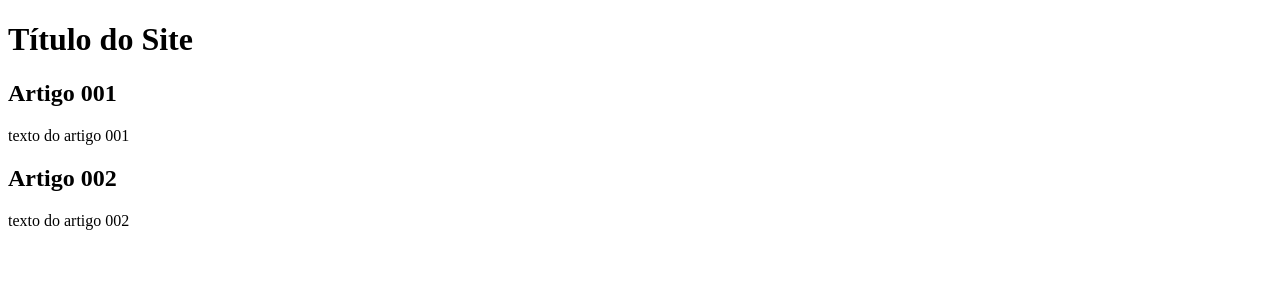
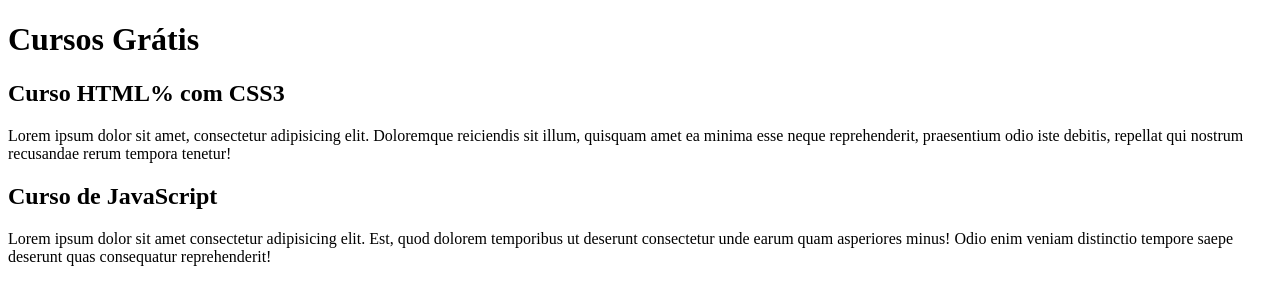
Before and after one commit to BiancoLorencini/projeto-site, a plain HTML site: page index.html in a window 1280 px wide. Drawn offline with Linux system fonts and the light colour scheme.

Commit message:
Adicionando conteúdo na Branch

```diff
--- a/index.html
+++ b/index.html
@@ -9,17 +9,15 @@
 <body>
     <main>
         <header>
-            <h1>
-                Título do Site
-            </h1>
+            <h1>Cursos Grátis</h1>
         </header>
         <article>
-            <h2>Artigo 001</h2>
-            <p>texto do artigo 001</p>
+            <h2>Curso HTML% com CSS3</h2>
+            <p>Lorem ipsum dolor sit amet, consectetur adipisicing elit. Doloremque reiciendis sit illum, quisquam amet ea minima esse neque reprehenderit, praesentium odio iste debitis, repellat qui nostrum recusandae rerum tempora tenetur!</p>
         </article>
         <article>
-            <h2>Artigo 002</h2>
-            <p>texto do artigo 002</p>
+            <h2>Curso de JavaScript</h2>
+            <p>Lorem ipsum dolor sit amet consectetur adipisicing elit. Est, quod dolorem temporibus ut deserunt consectetur unde earum quam asperiores minus! Odio enim veniam distinctio tempore saepe deserunt quas consequatur reprehenderit!</p>
         </article>
     </main>
 </body>
```
